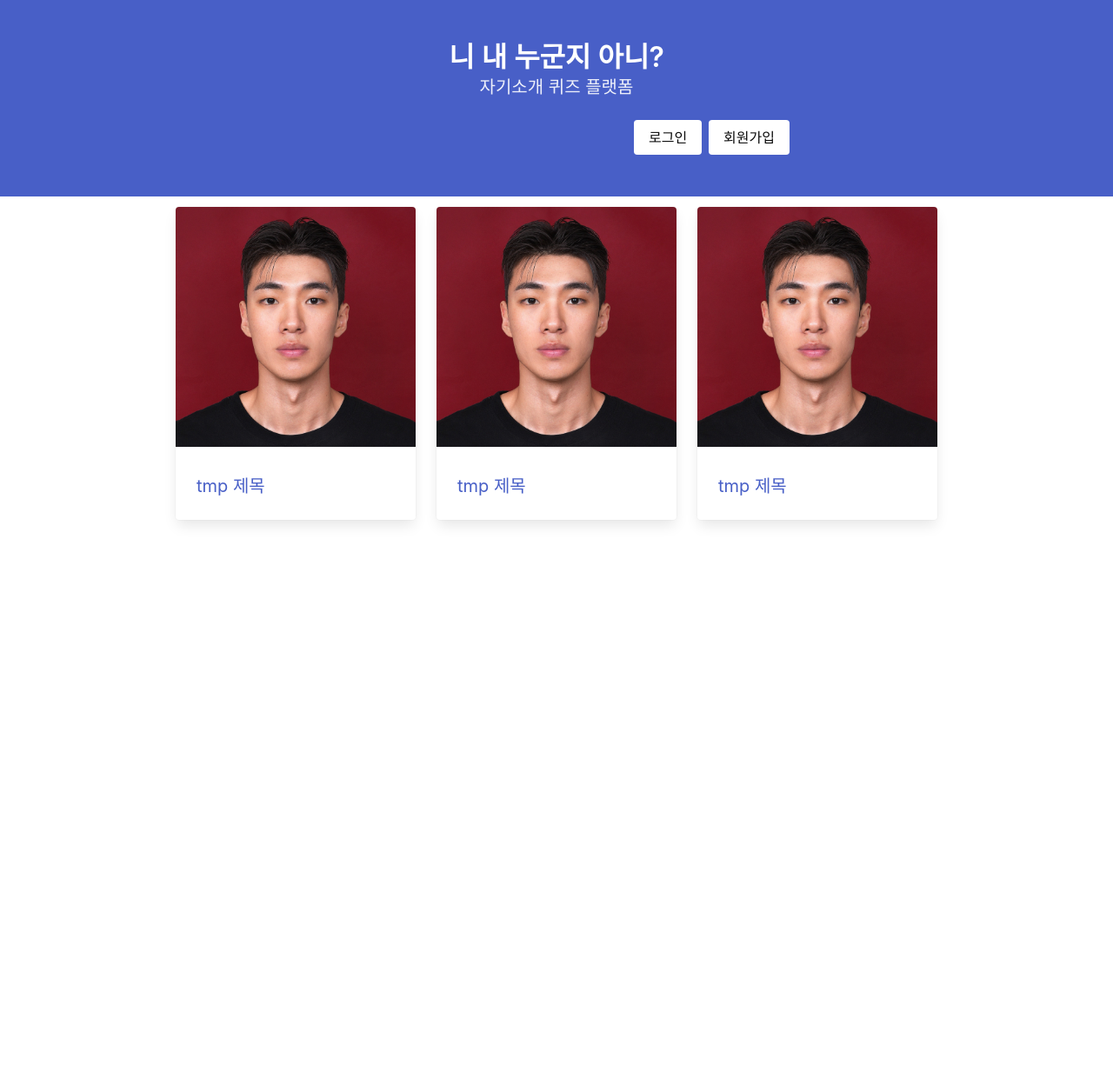
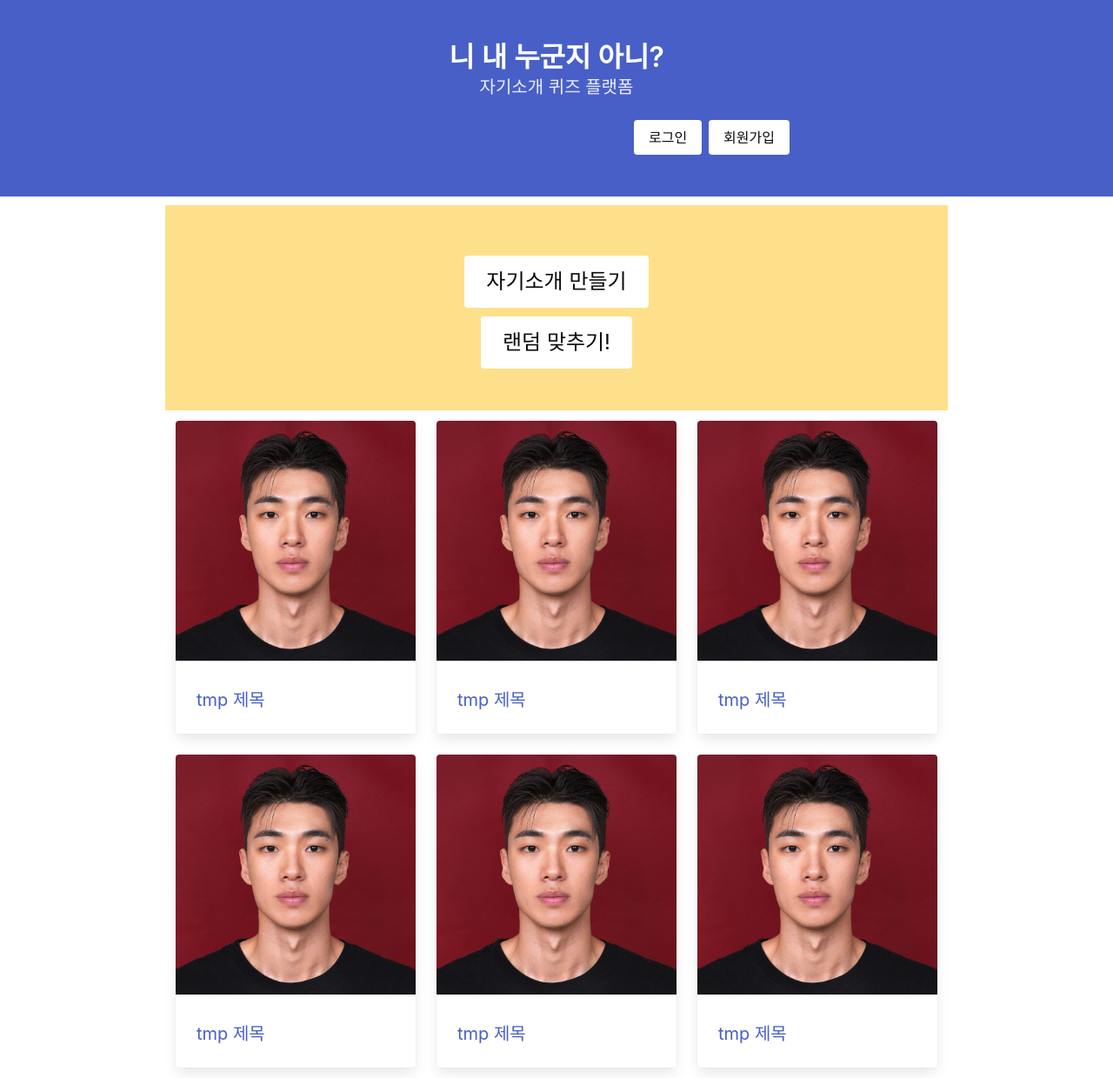
Before and after one commit to jungle-week00/guessme-front, a Python web app: template templates/index.html in a window 1280 px wide. Shown: the whole page at 87% size. Before the commit the page ends 604 px from the top, so only its background shows below. Run offline with Jinja, Linux system fonts and the light colour scheme; the template is opened without the code that fills it, so the values that code supplies are empty; some libraries are stand-ins or nearby versions.

Commit message:
메인화면ver.0.0.1

```diff
--- a/templates/index.html
+++ b/templates/index.html
@@ -25,7 +25,7 @@
             .wrap {
                 margin: auto;
                 width: 50%;
-                max-width: 700px;
+                max-width: 900px;
             }
 
             .qlist {
@@ -37,10 +37,21 @@
                 text-align: center;
             }
 
-
             .quiz-title{
                 font-weight: bolder;
                 font-size:20px;
+            }
+
+            .button-section{
+                display: flex;
+                flex-direction: column;
+                align-items: center; /* 가로 중앙 정렬 */
+                text-align: center; /* 텍스트 중앙 정렬 */
+                margin-top: 10px;
+            }
+
+            .imgsizefix{
+                width:200px;
             }
 
         </style>
@@ -55,6 +66,7 @@
     <!-- HTML 태그를 이용해서 layout 을 대략적으로 잡아두고, -->
     <!-- 위에 정의된 JavaScript 를 통해 동적으로 데이터를 조작해 최종 HTML 이 만들어집니다. -->
     <body>
+
         <!-- 제목 부분 -->
         <section class="hero is-link">
             <div class="hero-body wrap">
@@ -66,10 +78,26 @@
                         자기소개 퀴즈 플랫폼 <br><br>
                     </h2>
                 </div>
-                <div class="buttons is-right">
+                <div class="buttons is-right account-button">
                     <button class="button is-white">로그인</button>
                     <button class="button is-white">회원가입</button>
                 </div>
+            </div>
+        </section>
+
+        <!-- 로그인 이전 버튼 섹션 -->
+        <!-- <section class="hero is-warning" style="max-width: 900px; margin: auto; margin-top: 10px;">
+            <div class="hero-body button-section">
+                <h1 >로그인 하고 자기소개를 만들어보세요!</h1>
+                <button class="button is-white border-button">로그인하고 자기소개 만들기</button>
+            </div>
+        </section> -->
+
+        <!-- 로그인 이후 버튼 섹션 -->
+        <section class="hero is-warning" style="max-width: 900px; margin: auto; margin-top: 10px;" >
+            <div class="hero-body button-section">
+                <button class="button is-white is-large">자기소개 만들기</button>
+                <button class="button is-white is-large" style="margin-top: 10px;" >랜덤 맞추기!</button>
             </div>
         </section>
 
@@ -107,6 +135,39 @@
                     </div>
                 </div>
             </div>
+
+            <div class="column is-one-third">
+                <div class="card">
+                    <div class="card-image">
+                        <img src="../static/tmp_profile.jpg" alt="Profile Photo"/>
+                    </div>
+                    <div class="card-content">
+                        <a href="" span class="quiz-title"><h1>tmp 제목</h1></span></a>
+                    </div>
+                </div>
+            </div>
+
+            <div class="column is-one-third">
+                <div class="card">
+                    <div class="card-image">
+                        <img src="../static/tmp_profile.jpg" alt="Profile Photo"/>
+                    </div>
+                    <div class="card-content">
+                        <a href="" span class="quiz-title"><h1>tmp 제목</h1></span></a>
+                    </div>
+                </div>
+            </div>
+
+            <div class="column is-one-third">
+                <div class="card">
+                    <div class="card-image">
+                        <img src="../static/tmp_profile.jpg" alt="Profile Photo"/>
+                    </div>
+                    <div class="card-content">
+                        <a href="" span class="quiz-title"><h1>tmp 제목</h1></span></a>
+                    </div>
+                </div>
+            </div>
         </div>
     </body>
 </html>
```
